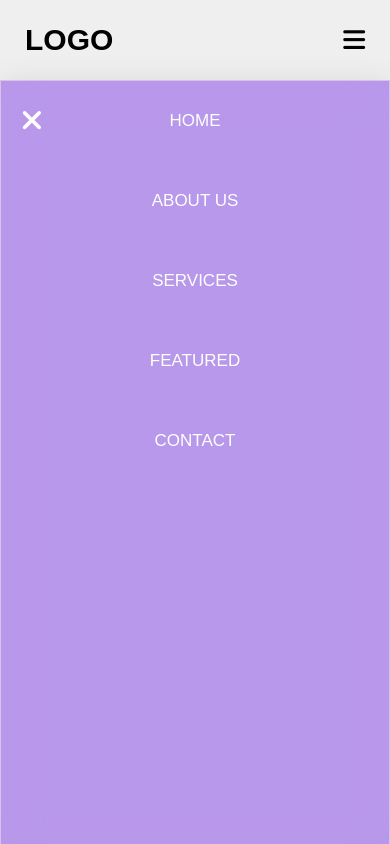
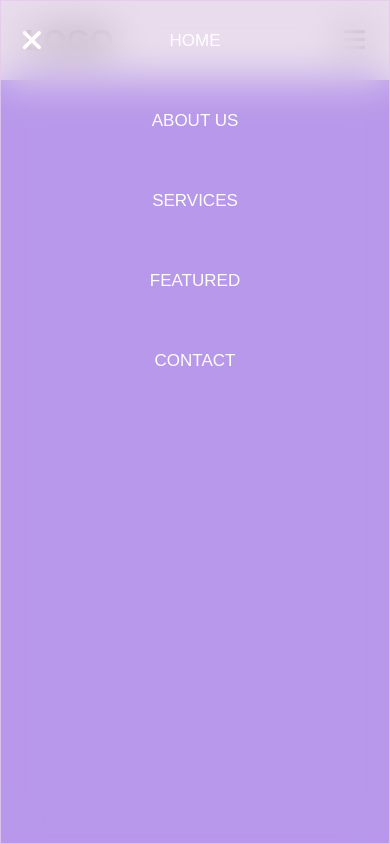
Before and after one commit to Degreatmighty/Responsive-Navbar, a plain HTML site: page index.html in a window 390 px wide. Both pictures are taken after a click on the label 354 px from the left and 40 px from the top of the page. Drawn offline with Linux system fonts and the light colour scheme.

Commit message:
Third Commit

```diff
--- a/css/main.css
+++ b/css/main.css
@@ -56,8 +56,8 @@ nav .desktop_ul li a:hover,
 nav .media_ul {
     display: none;
     position: fixed;
-    top: 80px;
-    right: -100%;
+    top: -100%;
+    left: 0;
     width: 100%;
     height: 100vh;
     background: rgba(228, 203, 236, 0.5);
--- a/css/mediaquery.css
+++ b/css/mediaquery.css
@@ -26,6 +26,6 @@
     }
 
     #checkbox:checked ~ .media_ul {
-        right: 0;
+        top: 0;
     }
 }
```
